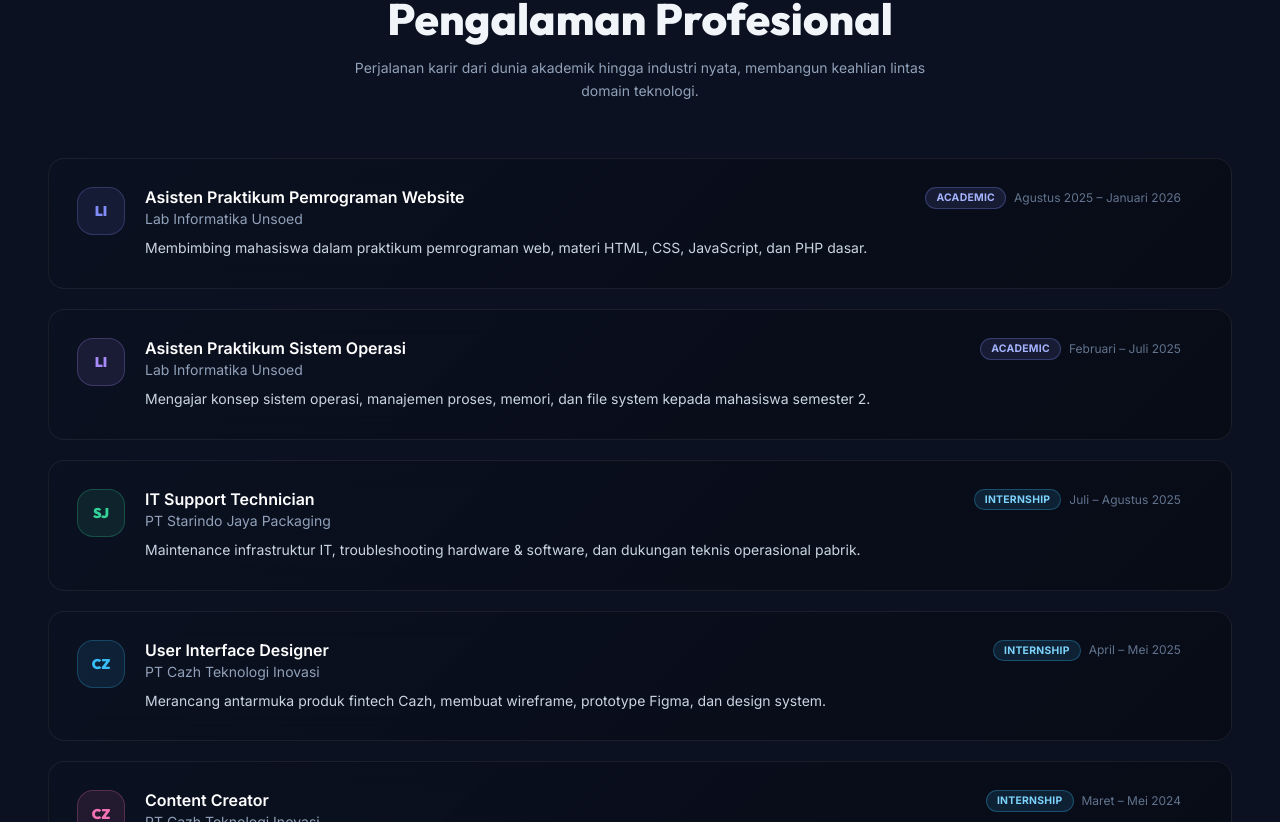
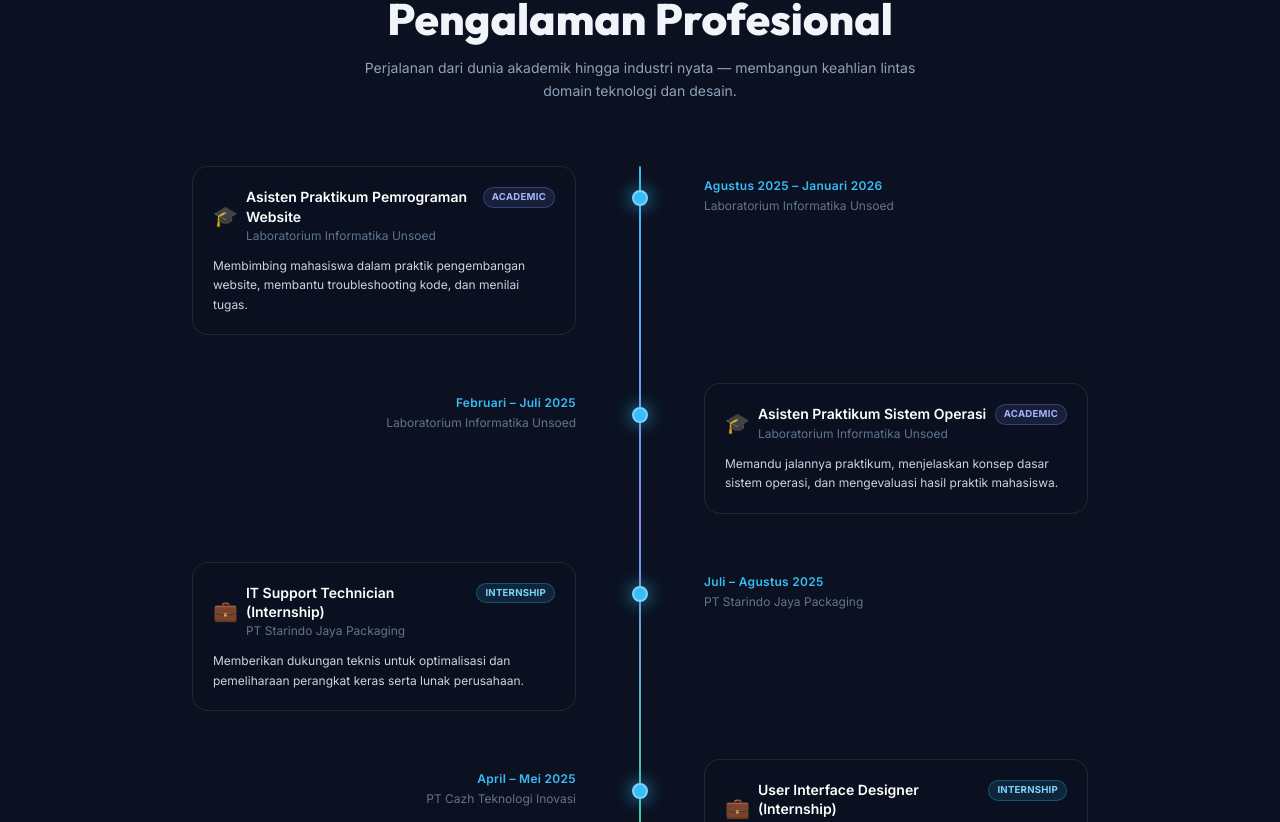
Before and after one commit to Nadzare/nadzareka-porto, a Vue app: page / in a window 1280 px wide. Shown: the part 1758-2580 px from the top of the page. Built offline with nearby package versions, Linux system fonts and the light colour scheme.

Commit message:
exrprience-style

```diff
--- a/src/components/ExperienceTimeline.vue
+++ b/src/components/ExperienceTimeline.vue
@@ -1,154 +1,311 @@
 <script setup lang="ts">
-import { ref, onMounted } from 'vue'
+import { ref, onMounted, onUnmounted } from 'vue'
 
-interface ExperienceItem {
+interface Experience {
+  id: number
   role: string
   company: string
-  period: string
-  type: 'Internship' | 'Academic' | 'Full-time'
+  date: string
+  type: 'ACADEMIC' | 'INTERNSHIP' | 'ORGANIZATION'
   description: string
-  color: string
-  initials: string
 }
 
-const experiences: ExperienceItem[] = [
+const experiences: Experience[] = [
   {
+    id: 1,
     role: 'Asisten Praktikum Pemrograman Website',
-    company: 'Lab Informatika Unsoed',
-    period: 'Agustus 2025 – Januari 2026',
-    type: 'Academic',
+    company: 'Laboratorium Informatika Unsoed',
+    date: 'Agustus 2025 – Januari 2026',
+    type: 'ACADEMIC',
     description:
-      'Membimbing mahasiswa dalam praktikum pemrograman web, materi HTML, CSS, JavaScript, dan PHP dasar.',
-    color: '#818cf8',
-    initials: 'LI',
+      'Membimbing mahasiswa dalam praktik pengembangan website, membantu troubleshooting kode, dan menilai tugas.',
   },
   {
+    id: 2,
     role: 'Asisten Praktikum Sistem Operasi',
-    company: 'Lab Informatika Unsoed',
-    period: 'Februari – Juli 2025',
-    type: 'Academic',
+    company: 'Laboratorium Informatika Unsoed',
+    date: 'Februari – Juli 2025',
+    type: 'ACADEMIC',
     description:
-      'Mengajar konsep sistem operasi, manajemen proses, memori, dan file system kepada mahasiswa semester 2.',
-    color: '#a78bfa',
-    initials: 'LI',
+      'Memandu jalannya praktikum, menjelaskan konsep dasar sistem operasi, dan mengevaluasi hasil praktik mahasiswa.',
   },
   {
-    role: 'IT Support Technician',
+    id: 3,
+    role: 'IT Support Technician (Internship)',
     company: 'PT Starindo Jaya Packaging',
-    period: 'Juli – Agustus 2025',
-    type: 'Internship',
+    date: 'Juli – Agustus 2025',
+    type: 'INTERNSHIP',
     description:
-      'Maintenance infrastruktur IT, troubleshooting hardware & software, dan dukungan teknis operasional pabrik.',
-    color: '#34d399',
-    initials: 'SJ',
+      'Memberikan dukungan teknis untuk optimalisasi dan pemeliharaan perangkat keras serta lunak perusahaan.',
   },
   {
-    role: 'User Interface Designer',
+    id: 4,
+    role: 'User Interface Designer (Internship)',
     company: 'PT Cazh Teknologi Inovasi',
-    period: 'April – Mei 2025',
-    type: 'Internship',
+    date: 'April – Mei 2025',
+    type: 'INTERNSHIP',
     description:
-      'Merancang antarmuka produk fintech Cazh, membuat wireframe, prototype Figma, dan design system.',
-    color: '#38bdf8',
-    initials: 'CZ',
+      'Merancang antarmuka (UI) dan prototipe aplikasi mobile secara kolaboratif menggunakan perangkat lunak Figma.',
   },
   {
-    role: 'Content Creator',
+    id: 5,
+    role: 'Content Creator (Internship)',
     company: 'PT Cazh Teknologi Inovasi',
-    period: 'Maret – Mei 2024',
-    type: 'Internship',
+    date: 'Maret – Mei 2024',
+    type: 'INTERNSHIP',
     description:
-      'Produksi konten visual untuk media sosial brand Cazh, termasuk desain grafis, copywriting, dan scheduling.',
-    color: '#f472b6',
-    initials: 'CZ',
+      'Merancang strategi, memproduksi konten, serta mengelola dan menganalisis kinerja publikasi media sosial.',
+  },
+  {
+    id: 6,
+    role: 'Ketua Divisi Medkominfo',
+    company: 'Pengurus HMIF UNSOED',
+    date: 'Maret – Desember 2025',
+    type: 'ORGANIZATION',
+    description:
+      'Memimpin dan mengelola seluruh agenda kerja divisi Medkominfo, termasuk pengelolaan dan optimasi media sosial.',
   },
 ]
 
-const typeBadgeStyle: Record<string, string> = {
-  Internship: 'background: rgba(56,189,248,0.12); border: 1px solid rgba(56,189,248,0.30); color: #7dd3fc;',
-  Academic: 'background: rgba(129,140,248,0.12); border: 1px solid rgba(129,140,248,0.30); color: #a5b4fc;',
-  'Full-time': 'background: rgba(52,211,153,0.12); border: 1px solid rgba(52,211,153,0.30); color: #6ee7b7;',
+// ── Scroll fill logic ──────────────────────────────────────────────
+const sectionRef = ref<HTMLElement | null>(null)
+const scrollProgress = ref(0)
+
+function updateProgress() {
+  if (!sectionRef.value) return
+  const rect = sectionRef.value.getBoundingClientRect()
+  const sh = sectionRef.value.offsetHeight
+  const wh = window.innerHeight
+  // 0% when section top hits viewport bottom; 100% when section bottom hits viewport top
+  const raw = ((wh - rect.top) / (sh + wh)) * 100
+  scrollProgress.value = Math.min(100, Math.max(0, raw))
 }
 
-const sectionRef = ref<HTMLElement | null>(null)
-const cardRefs = ref<HTMLElement[]>([])
+// Dot i lights up when scrollProgress exceeds its mapped threshold (15%–85% spread)
+function isDotActive(i: number): boolean {
+  const n = experiences.length
+  const threshold = n <= 1 ? 15 : 15 + (i / (n - 1)) * 70
+  return scrollProgress.value >= threshold
+}
 
 onMounted(() => {
-  const observer = new IntersectionObserver(
-    (entries) => {
-      entries.forEach((entry) => {
-        if (entry.isIntersecting) {
-          entry.target.classList.add('is-visible')
-        }
-      })
-    },
-    { threshold: 0.1 },
-  )
-  if (sectionRef.value) observer.observe(sectionRef.value)
-  cardRefs.value.forEach((el) => el && observer.observe(el))
+  window.addEventListener('scroll', updateProgress, { passive: true })
+  updateProgress()
 })
+onUnmounted(() => window.removeEventListener('scroll', updateProgress))
+
+// ── Badge styles ───────────────────────────────────────────────────
+const badge: Record<string, { bg: string; border: string; color: string; label: string }> = {
+  ACADEMIC:     { bg: 'rgba(129,140,248,0.12)', border: 'rgba(129,140,248,0.30)', color: '#a5b4fc', label: 'Academic'     },
+  INTERNSHIP:   { bg: 'rgba(56,189,248,0.12)',  border: 'rgba(56,189,248,0.30)',  color: '#7dd3fc', label: 'Internship'   },
+  ORGANIZATION: { bg: 'rgba(52,211,153,0.12)',  border: 'rgba(52,211,153,0.30)',  color: '#6ee7b7', label: 'Organization' },
+}
+
+// ── Icon map ───────────────────────────────────────────────────────
+const typeIcon: Record<string, string> = {
+  ACADEMIC:     '🎓',
+  INTERNSHIP:   '💼',
+  ORGANIZATION: '🤝',
+}
 </script>
 
 <template>
-  <section id="experience" class="py-24 scroll-mt-24">
+  <section id="experience" ref="sectionRef" class="py-24 scroll-mt-24">
     <div class="section-container">
 
-      <!-- Header -->
-      <div ref="sectionRef" class="fade-in-up mb-14 text-center">
+      <!-- Section header -->
+      <div class="text-center mb-16">
         <p class="section-label">Experience</p>
         <h2 class="section-title">Pengalaman Profesional</h2>
         <p class="text-slate-400 mt-3 max-w-xl mx-auto text-sm leading-relaxed">
-          Perjalanan karir dari dunia akademik hingga industri nyata, membangun keahlian lintas domain teknologi.
+          Perjalanan dari dunia akademik hingga industri nyata — membangun keahlian lintas domain
+          teknologi dan desain.
         </p>
       </div>
 
-      <!-- Experience Cards -->
-      <div class="space-y-5">
-        <article
-          v-for="(item, i) in experiences"
-          :key="item.role"
-          :ref="(el) => { if (el) cardRefs[i] = el as HTMLElement }"
-          class="fade-in-up glass-card rounded-2xl p-6 lg:p-7 flex gap-5 items-start group"
-          :class="`delay-${Math.min((i + 1) * 100, 500)}`"
+      <!-- ─────────────────────────────────────────────────────────── -->
+      <!--  TIMELINE WRAPPER                                           -->
+      <!-- ─────────────────────────────────────────────────────────── -->
+      <div class="relative">
+
+        <!-- ── Vertical line (left-5 mobile / left-1/2 desktop) ── -->
+        <div
+          class="absolute left-5 md:left-1/2 top-0 bottom-0 w-0.5 -translate-x-1/2 z-0 rounded-full overflow-hidden"
         >
-          <!-- Company Icon -->
+          <!-- Track -->
+          <div class="absolute inset-0 bg-white/8 rounded-full"></div>
+          <!-- Animated fill -->
           <div
-            class="shrink-0 w-12 h-12 rounded-2xl flex items-center justify-center font-display font-black text-sm"
+            class="absolute top-0 left-0 w-full rounded-full transition-[height] duration-200 ease-out"
             :style="{
-              background: `${item.color}1a`,
-              border: `1.5px solid ${item.color}40`,
-              color: item.color,
-              fontFamily: 'Outfit, sans-serif',
+              height: scrollProgress + '%',
+              background: 'linear-gradient(to bottom, #38bdf8 0%, #818cf8 50%, #34d399 100%)',
             }"
+          ></div>
+        </div>
+
+        <!-- ─────────────────────────────────────────────────────── -->
+        <!--  TIMELINE ITEMS                                         -->
+        <!-- ─────────────────────────────────────────────────────── -->
+        <div
+          v-for="(exp, i) in experiences"
+          :key="exp.id"
+          class="relative mb-12 last:mb-0
+                 pl-14
+                 md:pl-0 md:grid md:grid-cols-[1fr_48px_1fr]"
+        >
+
+          <!-- ── Mobile dot (absolute, hidden md+) ── -->
+          <div
+            class="md:hidden absolute left-5 top-7 -translate-x-1/2 z-10
+                   w-3.5 h-3.5 rounded-full border-2 transition-all duration-500"
+            :style="isDotActive(i)
+              ? 'background:#38bdf8; border-color:#38bdf8; box-shadow:0 0 14px rgba(56,189,248,0.85);'
+              : 'background:#0b1120; border-color:rgba(255,255,255,0.20);'"
+          ></div>
+
+          <!-- ── Desktop LEFT column ── -->
+          <!--   Even i → card on left, right-aligned inside column   -->
+          <!--   Odd  i → date label on left, right-aligned            -->
+          <div
+            class="hidden md:flex md:items-start md:col-start-1 md:row-start-1"
+            :class="i % 2 === 0 ? 'md:justify-end md:pr-10' : 'md:justify-end md:pr-10 md:pt-1'"
           >
-            {{ item.initials }}
+            <!-- EVEN → Card -->
+            <template v-if="i % 2 === 0">
+              <article
+                class="w-full max-w-sm rounded-2xl p-5 transition-all duration-300
+                       hover:-translate-y-1 cursor-default"
+                style="
+                  background: rgba(11,17,32,0.80);
+                  border: 1px solid rgba(255,255,255,0.09);
+                  backdrop-filter: blur(14px);
+                "
+                @mouseover="($event.currentTarget as HTMLElement).style.boxShadow='0 0 24px rgba(56,189,248,0.16)'"
+                @mouseleave="($event.currentTarget as HTMLElement).style.boxShadow='none'"
+              >
+                <div class="flex items-start justify-between gap-2 mb-3">
+                  <div class="flex items-center gap-2">
+                    <span class="text-xl">{{ typeIcon[exp.type] }}</span>
+                    <div>
+                      <h3 class="text-white font-semibold text-sm leading-snug">{{ exp.role }}</h3>
+                      <p class="text-slate-500 text-xs mt-0.5">{{ exp.company }}</p>
+                    </div>
+                  </div>
+                  <span
+                    class="shrink-0 px-2 py-0.5 rounded-full text-[0.6rem] font-bold uppercase tracking-wide"
+                    :style="`background:${badge[exp.type].bg}; border:1px solid ${badge[exp.type].border}; color:${badge[exp.type].color};`"
+                  >{{ badge[exp.type].label }}</span>
+                </div>
+                <p class="text-slate-300 text-xs leading-relaxed">{{ exp.description }}</p>
+              </article>
+            </template>
+
+            <!-- ODD → Date label (right-aligned text) -->
+            <template v-else>
+              <div class="text-right pt-2">
+                <p class="text-xs font-semibold tracking-wide" style="color:#38bdf8;">{{ exp.date }}</p>
+                <p class="text-slate-500 text-xs mt-1">{{ exp.company }}</p>
+              </div>
+            </template>
           </div>
 
-          <!-- Info -->
-          <div class="flex-1 min-w-0">
-            <div class="flex flex-wrap items-start justify-between gap-2 mb-2">
-              <div>
-                <h3 class="text-white font-semibold text-base leading-tight">{{ item.role }}</h3>
-                <p class="text-slate-400 text-sm mt-0.5">{{ item.company }}</p>
-              </div>
-              <div class="flex items-center gap-2 shrink-0">
-                <span
-                  class="px-2.5 py-0.5 rounded-full text-[0.65rem] font-bold uppercase tracking-wide"
-                  :style="typeBadgeStyle[item.type]"
-                >{{ item.type }}</span>
-                <span class="text-xs text-slate-500">{{ item.period }}</span>
-              </div>
-            </div>
-            <p class="text-slate-300 text-sm leading-relaxed">{{ item.description }}</p>
+          <!-- ── Desktop CENTER dot (hidden mobile) ── -->
+          <div
+            class="hidden md:flex md:justify-center md:items-start md:pt-6
+                   md:col-start-2 md:row-start-1 z-10"
+          >
+            <div
+              class="w-4 h-4 rounded-full border-2 transition-all duration-500 shrink-0"
+              :style="isDotActive(i)
+                ? 'background:#38bdf8; border-color:#7dd3fc; box-shadow:0 0 18px rgba(56,189,248,0.85);'
+                : 'background:#0b1120; border-color:rgba(255,255,255,0.20);'"
+            ></div>
           </div>
 
-          <!-- Glow line on hover -->
+          <!-- ── Desktop RIGHT column / Mobile main column ── -->
+          <!--   Even i → date label on right                         -->
+          <!--   Odd  i → card on right                               -->
           <div
-            class="shrink-0 w-0.5 self-stretch rounded-full opacity-0 group-hover:opacity-100 transition-opacity duration-300"
-            :style="{ background: `linear-gradient(to bottom, ${item.color}80, transparent)` }"
-          ></div>
-        </article>
+            class="md:col-start-3 md:row-start-1 md:flex md:items-start"
+            :class="i % 2 === 0 ? 'md:pl-10 md:pt-1' : 'md:pl-10'"
+          >
+            <!-- Mobile: always show the card -->
+            <div class="md:hidden w-full">
+              <article
+                class="rounded-2xl p-5 transition-all duration-300 hover:-translate-y-1 cursor-default"
+                style="
+                  background: rgba(11,17,32,0.80);
+                  border: 1px solid rgba(255,255,255,0.09);
+                  backdrop-filter: blur(14px);
+                "
+                @mouseover="($event.currentTarget as HTMLElement).style.boxShadow='0 0 24px rgba(56,189,248,0.16)'"
+                @mouseleave="($event.currentTarget as HTMLElement).style.boxShadow='none'"
+              >
+                <div class="flex items-start justify-between gap-2 mb-3">
+                  <div class="flex items-center gap-2">
+                    <span class="text-xl">{{ typeIcon[exp.type] }}</span>
+                    <div>
+                      <h3 class="text-white font-semibold text-sm leading-snug">{{ exp.role }}</h3>
+                      <p class="text-slate-500 text-xs mt-0.5">{{ exp.company }}</p>
+                    </div>
+                  </div>
+                  <span
+                    class="shrink-0 px-2 py-0.5 rounded-full text-[0.6rem] font-bold uppercase tracking-wide"
+                    :style="`background:${badge[exp.type].bg}; border:1px solid ${badge[exp.type].border}; color:${badge[exp.type].color};`"
+                  >{{ badge[exp.type].label }}</span>
+                </div>
+                <p class="text-slate-300 text-xs leading-relaxed">{{ exp.description }}</p>
+                <p class="text-[0.65rem] font-semibold tracking-wide mt-3" style="color:#38bdf8;">
+                  {{ exp.date }}
+                </p>
+              </article>
+            </div>
+
+            <!-- Desktop: EVEN → date label on right -->
+            <template v-if="i % 2 === 0">
+              <div class="hidden md:block pt-2">
+                <p class="text-xs font-semibold tracking-wide" style="color:#38bdf8;">{{ exp.date }}</p>
+                <p class="text-slate-500 text-xs mt-1">{{ exp.company }}</p>
+              </div>
+            </template>
+
+            <!-- Desktop: ODD → card on right -->
+            <template v-else>
+              <article
+                class="hidden md:block w-full max-w-sm rounded-2xl p-5 transition-all duration-300
+                       hover:-translate-y-1 cursor-default"
+                style="
+                  background: rgba(11,17,32,0.80);
+                  border: 1px solid rgba(255,255,255,0.09);
+                  backdrop-filter: blur(14px);
+                "
+                @mouseover="($event.currentTarget as HTMLElement).style.boxShadow='0 0 24px rgba(56,189,248,0.16)'"
+                @mouseleave="($event.currentTarget as HTMLElement).style.boxShadow='none'"
+              >
+                <div class="flex items-start justify-between gap-2 mb-3">
+                  <div class="flex items-center gap-2">
+                    <span class="text-xl">{{ typeIcon[exp.type] }}</span>
+                    <div>
+                      <h3 class="text-white font-semibold text-sm leading-snug">{{ exp.role }}</h3>
+                      <p class="text-slate-500 text-xs mt-0.5">{{ exp.company }}</p>
+                    </div>
+                  </div>
+                  <span
+                    class="shrink-0 px-2 py-0.5 rounded-full text-[0.6rem] font-bold uppercase tracking-wide"
+                    :style="`background:${badge[exp.type].bg}; border:1px solid ${badge[exp.type].border}; color:${badge[exp.type].color};`"
+                  >{{ badge[exp.type].label }}</span>
+                </div>
+                <p class="text-slate-300 text-xs leading-relaxed">{{ exp.description }}</p>
+              </article>
+            </template>
+          </div>
+
+        </div>
+        <!-- end v-for -->
+
       </div>
+      <!-- end timeline wrapper -->
 
     </div>
   </section>
```
